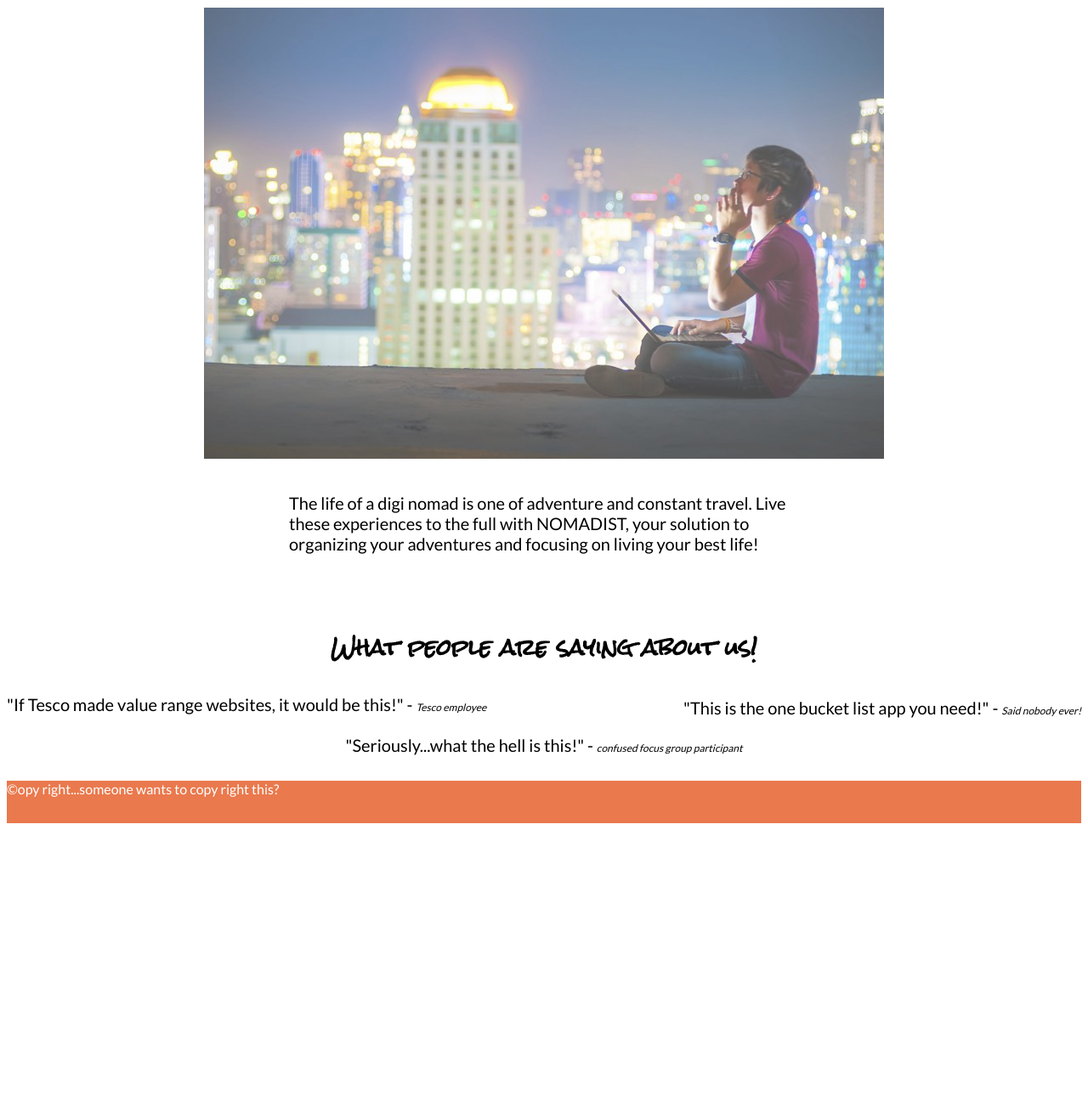
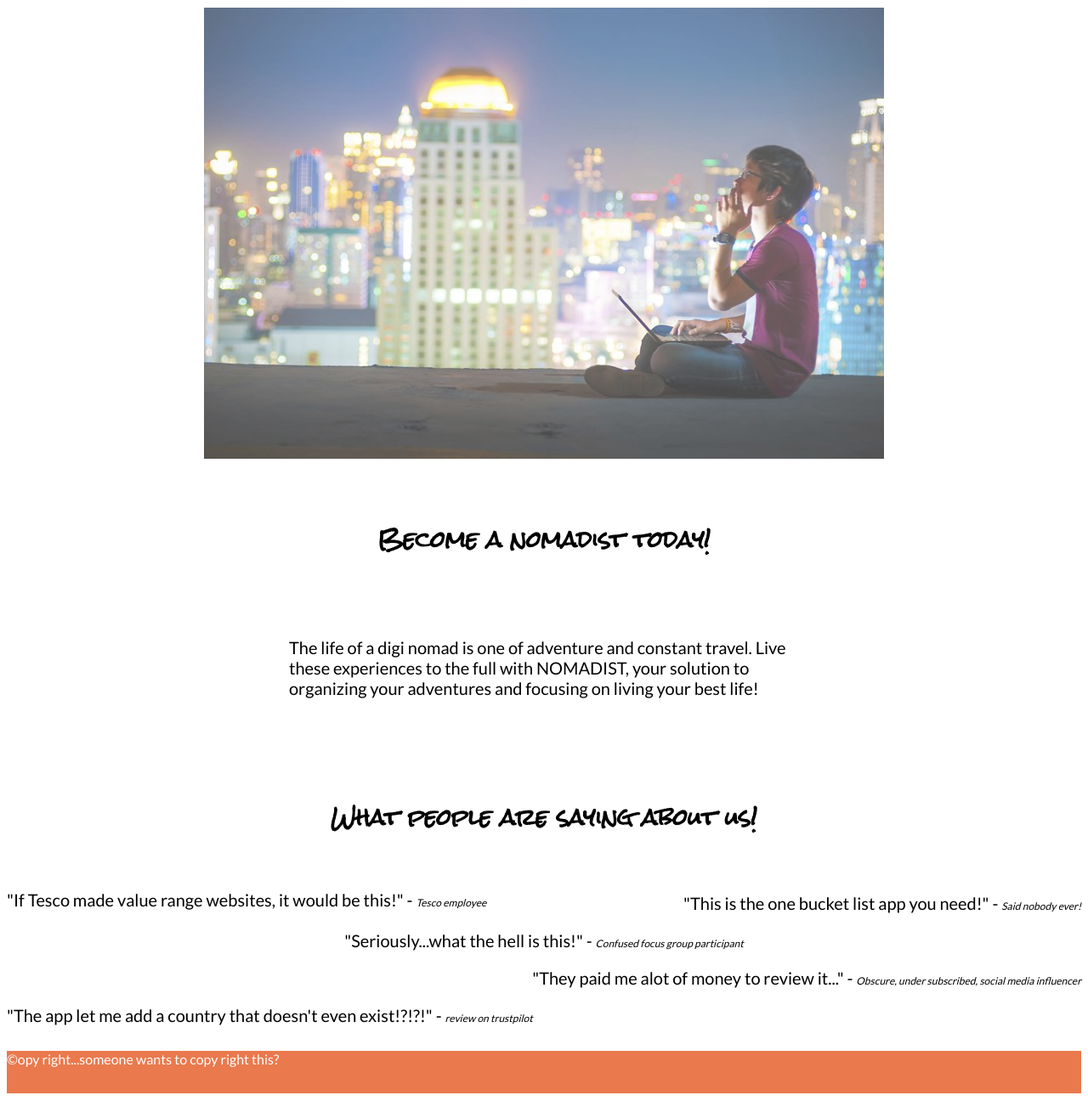
Before and after one commit to spencerT101/Bucket_List_Project_1, a Flask app: page / in a window 1280 px wide. Shown: the part 523-1819 px from the top of the page at 85% size. Before the commit the page ends 1492 px from the top, so only its background shows below. Run offline with Flask 2, Linux system fonts and the light colour scheme.

Commit message:
5 reviews added

```diff
--- a/project_start_code/static/style.css
+++ b/project_start_code/static/style.css
@@ -65,6 +65,7 @@ body{
     font-family:'Rock Salt', cursive, sans-serif ;
     text-align : center;
     font-size:25px;
+    padding: 30px;
 
 }
 
@@ -85,6 +86,11 @@ body{
 #review-3{
     text-align: center;
     margin-top: 10px;
+
+
+}
+#review-4{
+    text-align: end;
 }
 
 
@@ -500,5 +506,5 @@ footer{
 }
 footer > p{
 
-    padding-bottom:40px;
+     padding-bottom:40px;
 }
--- a/project_start_code/templates/index.html
+++ b/project_start_code/templates/index.html
@@ -5,6 +5,7 @@
 <div>
     <img src="static/images/diginyc.jpeg", class ="intro_pic" alt = "picture of a nomad in New York City"/>
 </div>
+<h3 class = "reviews-title"> Become a nomadist today!</h3>
 <div class= "intro">
 <p>The life of a digi nomad is one of adventure and constant travel. Live these experiences to the full with NOMADIST, your solution to organizing your adventures and focusing on living your best life!</p>
 </div>
@@ -16,7 +17,13 @@
     <p>"This is the one bucket list app you need!" - <i class = "italic">Said nobody ever!</i></p>
 </div>
 <div class = "reviews" id = "review-3">
-    <p>"Seriously...what the hell is this!" - <i class = "italic">confused focus group participant</i></p>
+    <p>"Seriously...what the hell is this!" - <i class = "italic">Confused focus group participant</i></p>
+</div>
+<div class = "reviews" id = "review-4">
+    <p>"They paid me alot of money to review it..." - <i class = "italic">Obscure, under subscribed, social media influencer</i></p>
+</div>
+<div class = "reviews" id = "review-5">
+    <p>"The app let me add a country that doesn't even exist!?!?!" - <i class = "italic">review on trustpilot</i></p>
 </div>
 
     {% endblock %}
```
